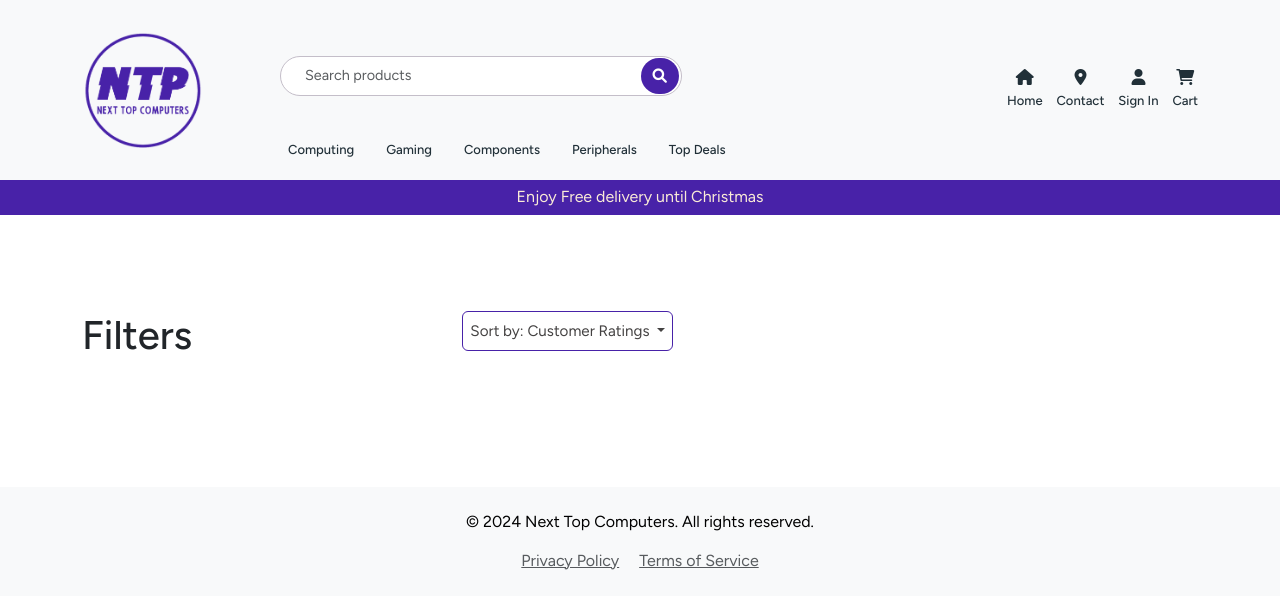
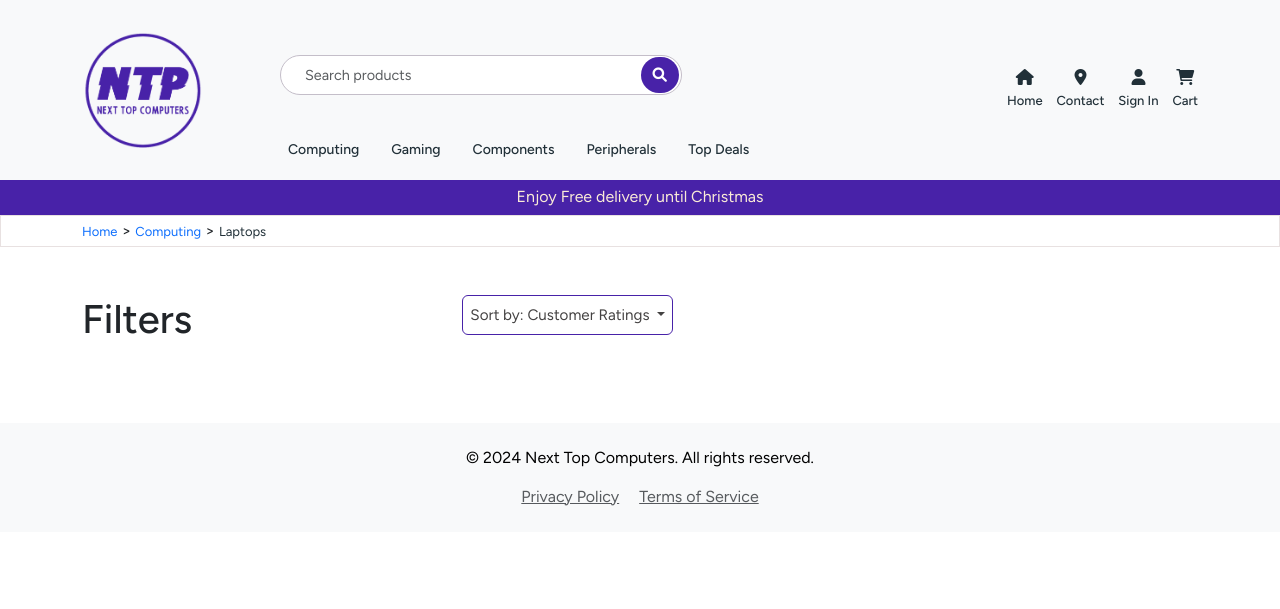
Before and after one commit to Bonzay993/NextTopComputers, a Flask app: page /computing/laptops in a window 1280 px wide. Shown: the top 609 px of the page. Run offline with Flask 3, Linux system fonts and the light colour scheme; data that the repository does not hold is empty; some libraries are stand-ins or nearby versions.

Commit message:
Added the breadcrumbs under the navbar for easier navigation

```diff
--- a/static/css/styles.css
+++ b/static/css/styles.css
@@ -147,7 +147,7 @@ main{
 .category-container{
     position:relative;
     top:40px;
-    font-size:13px;
+    font-size:14px;
     font-weight: 450;
     color:#213038
 
@@ -294,6 +294,21 @@ main{
 
 .dropdown-item {
     font-size: 95%;
+}
+
+.section-breadcrumbs-wrapper{
+    border: 1px solid rgb(232, 225, 225);
+    align-content: center;
+    padding:0.3%;
+}
+
+.breadcrumbs-anchor{
+    text-decoration: none;
+    font-size: 13px;
+}
+
+.breadcrumbs-anchor-last-el{
+    color: #213038;
 }
 
 /* Product Section */
--- a/templates/base.html
+++ b/templates/base.html
@@ -144,8 +144,11 @@
       </div>
     </div>
 
+
     {% block content %}
       <!-- Hero Section -->
+
+    </section>
     <section class="hero-section container ">
 
       <div class="container">
@@ -167,7 +170,7 @@
               <img src="{{ product.IMG_URL }}" class="card-img-top" alt="{{ product.name }}">
               <div class="card-body">
                 <h5 class="card-title">{{ product.name }}</h5>
-                <p class="discounted">{{ product.discount }} % off</p>
+                <p class="discounted"> -{{ product.discount }} % </p>
                 <strike><p class="card-text product-price featured-product-price">£{{ product.price }}</p></strike>
                 <p class="final-price featured-final-price"></p>
                 <a href="#" class="btn btn-primary btn-custom add-to-cart-btn">Add to Cart</a>
--- a/templates/laptops.html
+++ b/templates/laptops.html
@@ -1,7 +1,18 @@
 {% extends "base.html" %}
 {% block content %}
 
-<section class="products-section py-5">
+<section class="products-section">
+    <div class="section-breadcrumbs-wrapper">
+        <div class="section-breadcrumbs">
+          <div class="container mb-0">
+            <a class="breadcrumbs-anchor" href="{{ url_for('get_base') }}">Home</a>
+            <a>></a>
+            <a class="breadcrumbs-anchor" href="{{ url_for('get_desktops') }}">Computing</a>
+            <a>></a>
+            <a class="breadcrumbs-anchor breadcrumbs-anchor-last-el">Laptops</a>
+          </div>
+        </div>
+    </div>
     <div class="products-container container py-5">
         <div class="row">
             <!-- Filter Column on the Left -->
```
Also changed, not shown: templates/desktops.html (+12 -1 lines), templates/peripherals.html (+10 -1 lines).
